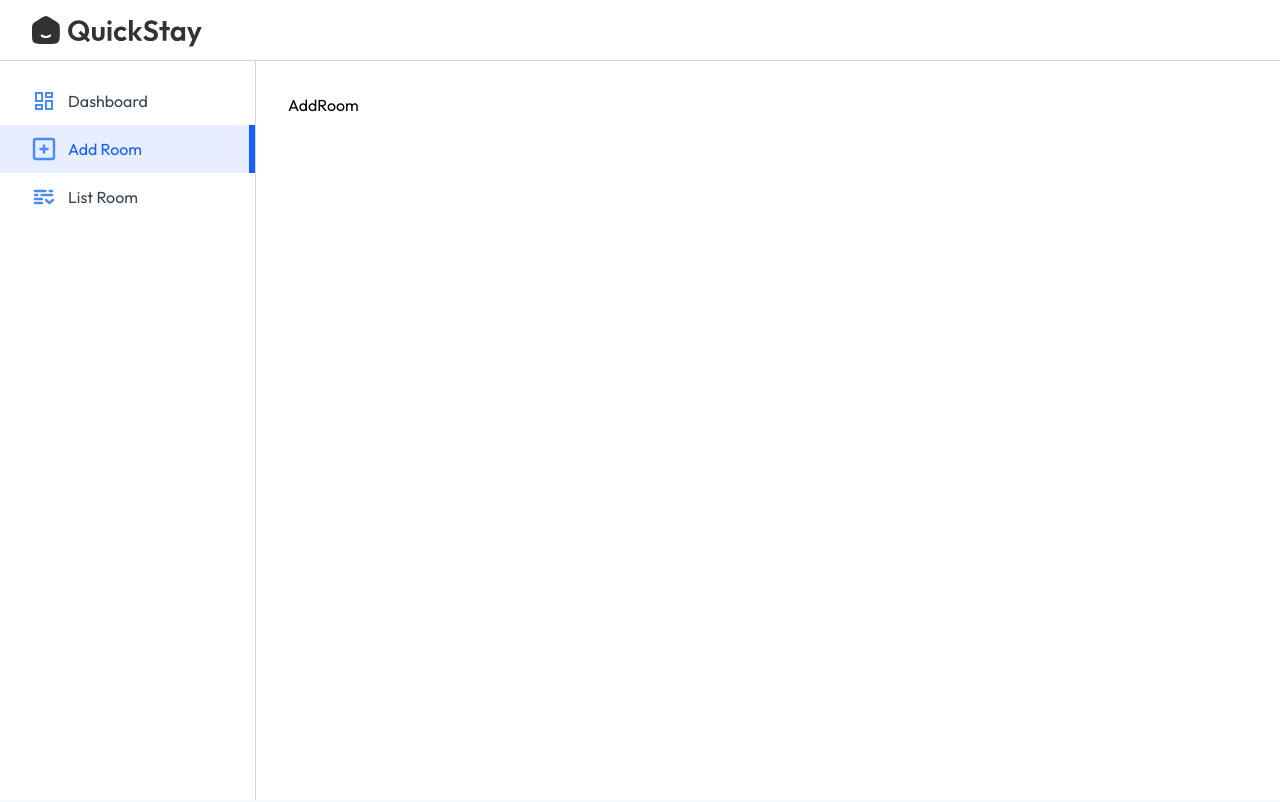
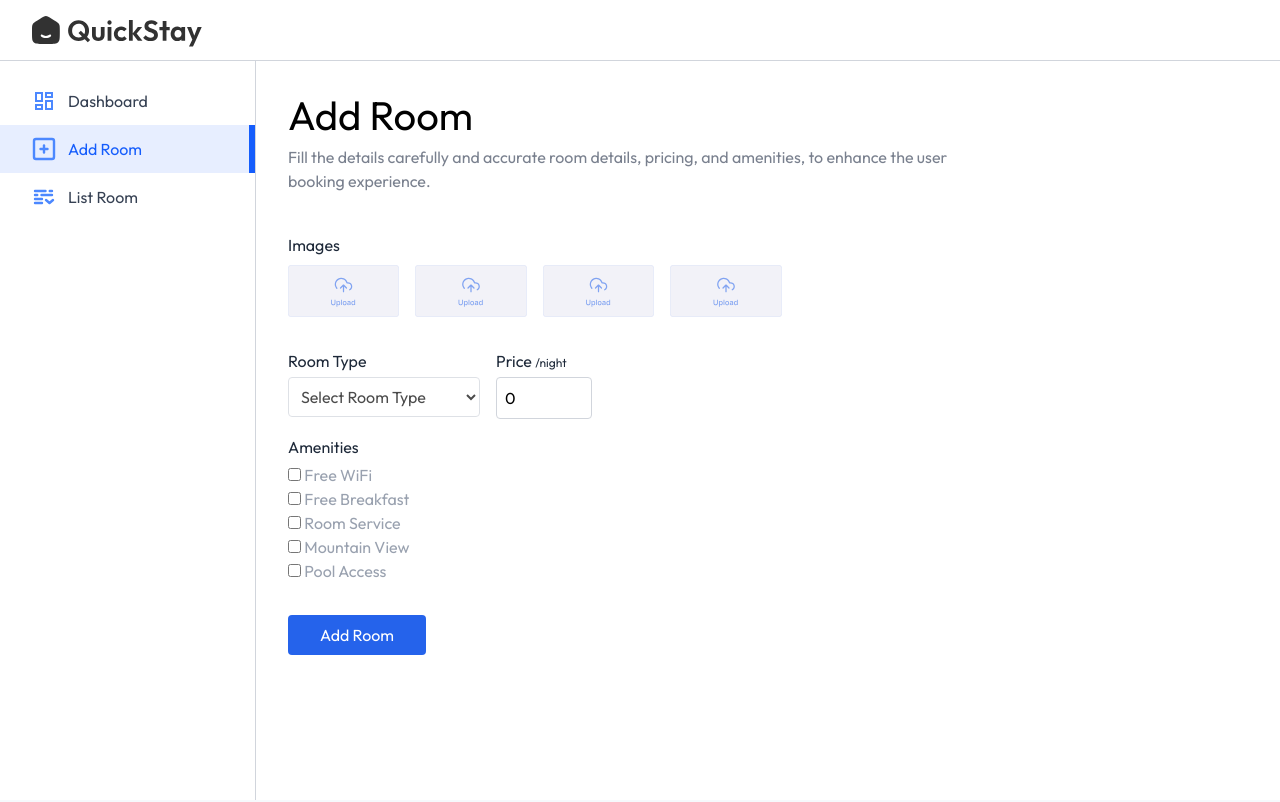
Before and after one commit to WilliamMattsson1/hotel-booking, a React (Vite) app in the folder client/: page /owner/add-room in a window 1280 px wide. Shown: the top 802 px of the page. Built offline with nearby package versions, Linux system fonts and the light colour scheme; no server answers; a web font is replaced by a local one.

Commit message:
add form and file uploader to add rooms as a owener

```diff
--- a/client/src/pages/HotelOwner/AddRoom.jsx
+++ b/client/src/pages/HotelOwner/AddRoom.jsx
@@ -1,7 +1,138 @@
-import React from 'react'
+import { useState } from 'react'
+import Title from '../../components/Title'
+import { assets } from '../../assets/assets'
 
 const AddRoom = () => {
-    return <div>AddRoom</div>
+    const [images, setImages] = useState({
+        1: null,
+        2: null,
+        3: null,
+        4: null
+    })
+
+    const [inputs, setInputs] = useState({
+        roomType: '',
+        pricePerNight: 0,
+        amenities: {
+            'Free WiFi': false,
+            'Free Breakfast': false,
+            'Room Service': false,
+            'Mountain View': false,
+            'Pool Access': false
+        }
+    })
+
+    return (
+        <form>
+            <Title
+                align="left"
+                font="outfit"
+                title="Add Room"
+                subTitle="Fill the details carefully and accurate room details, pricing, and amenities, to enhance the user booking experience."
+            />
+
+            {/* Upload Area for images */}
+            <p className="text-gray-800 mt-10">Images</p>
+            <div className="grid grid-cols-2 sm:flex gap-4 my-2 flex-wrap">
+                {Object.keys(images).map((key) => (
+                    <label htmlFor={`roomImage${key}`} key={key}>
+                        {' '}
+                        <img
+                            className="max-h-13 cursor-pointer opacity-80"
+                            src={
+                                images[key]
+                                    ? URL.createObjectURL(images[key])
+                                    : assets.uploadArea
+                            }
+                            alt=""
+                        />
+                        <input
+                            type="file"
+                            accept="image/*"
+                            id={`roomImage${key}`}
+                            hidden
+                            onChange={(e) =>
+                                setImages({
+                                    ...images,
+                                    [key]: e.target.files[0]
+                                })
+                            }
+                        />
+                    </label>
+                ))}
+            </div>
+
+            <div className="w-full flex max-sm:flex-col sm:gap-4 mt-4">
+                <div className="flex-1 max-w-48">
+                    <p className="text-gray-800 mt-4">Room Type</p>
+                    <select
+                        className="border opacity-70 border-gray-300 mt-1 rounded p-2 w-full"
+                        onChange={(e) =>
+                            setInputs({
+                                ...inputs,
+                                roomType: e.target.value
+                            })
+                        }
+                        value={inputs.roomType}
+                    >
+                        <option value="">Select Room Type</option>
+                        <option value="Single Bed">Single Bed</option>
+                        <option value="Double Bed">Double Bed</option>
+                        <option value="Luxury Room">Luxury Room</option>
+                        <option value="Family Suite">Family Suite</option>
+                    </select>
+                </div>
+
+                <div>
+                    <p className="mt-4 text-gray-800">
+                        Price <span className="text-xs">/night</span>
+                    </p>
+                    <input
+                        type="number"
+                        placeholder="0"
+                        className="border border-gray-300 mt-1 rounded p-2 w-24"
+                        value={inputs.pricePerNight}
+                        onChange={(e) =>
+                            setInputs({
+                                ...inputs,
+                                pricePerNight: e.target.value
+                            })
+                        }
+                    />
+                </div>
+            </div>
+
+            <p className="text-gray-800 mt-4">Amenities</p>
+            <div className="flex flex-col flex-wrap mt-1 text-gray-400 max-w-sm">
+                {Object.keys(inputs.amenities).map((amenity, index) => (
+                    <div key={index}>
+                        <input
+                            type="checkbox"
+                            name=""
+                            id={`amenities${index + 1}`}
+                            checked={inputs.amenities[amenity]}
+                            onChange={() =>
+                                setInputs({
+                                    ...inputs,
+                                    amenities: {
+                                        ...inputs.amenities,
+                                        [amenity]: !inputs.amenities[amenity]
+                                    }
+                                })
+                            }
+                        />
+                        <label htmlFor={`amenities${index + 1}`}>
+                            {' '}
+                            {amenity}
+                        </label>
+                    </div>
+                ))}
+            </div>
+            <button className="bg-primary text-white px-8 py-2 rounded mt-8 cursor-pointer">
+                Add Room
+            </button>
+        </form>
+    )
 }
 
 export default AddRoom
```
